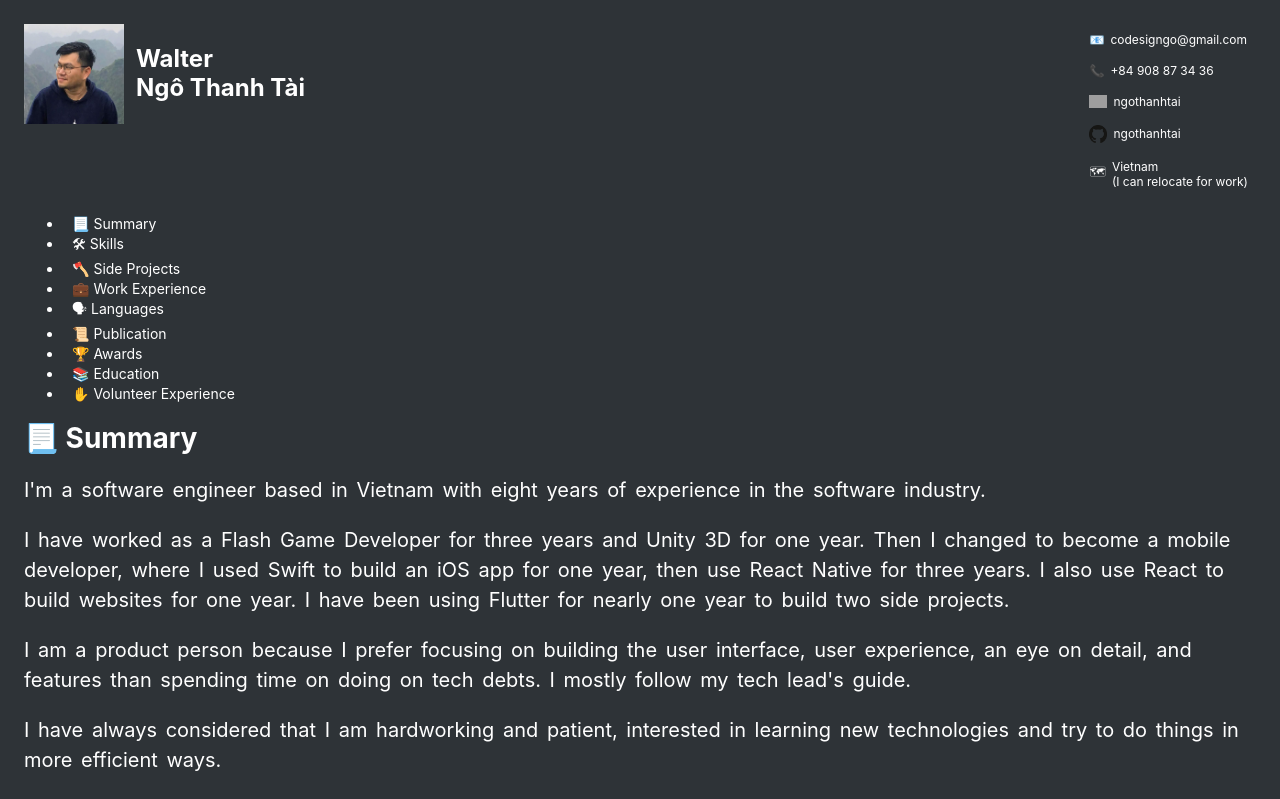
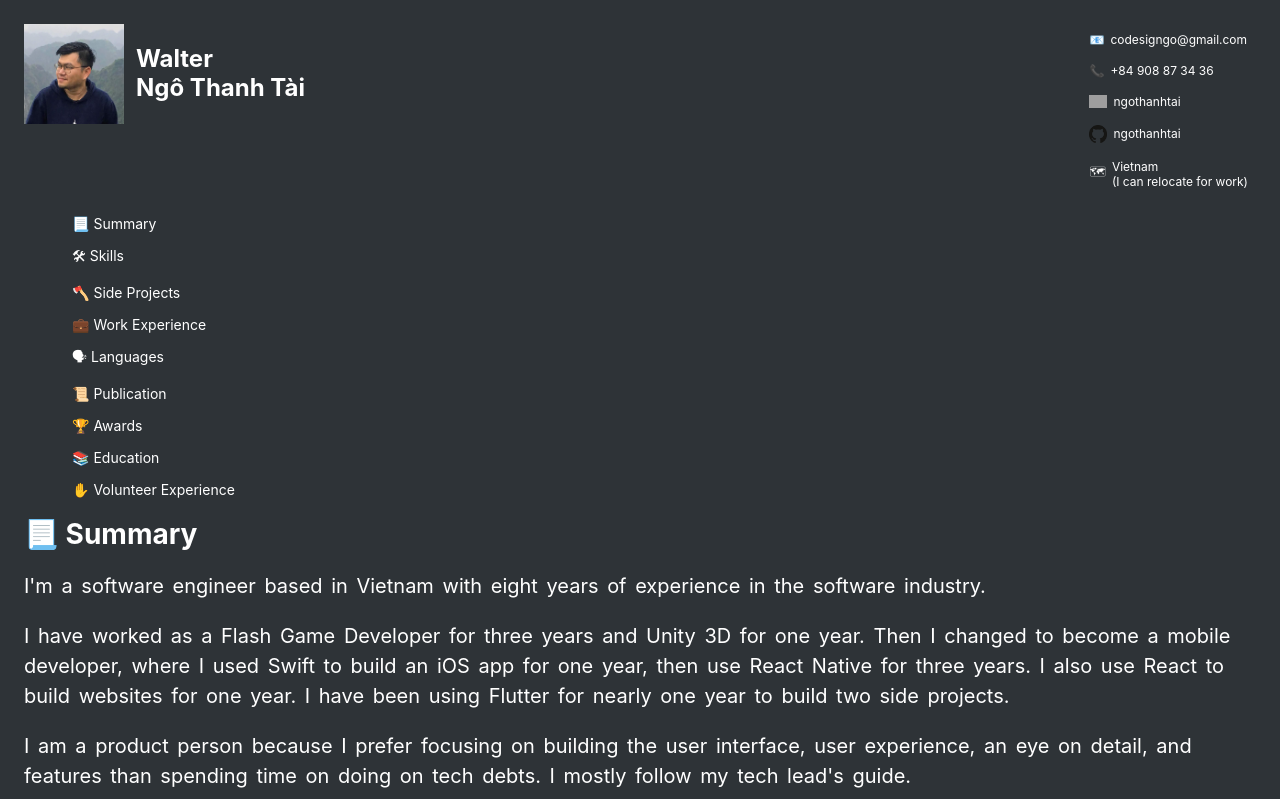
Before and after one commit to ngothanhtai/ngothanhtai.github.io, a React (Create React App) app: page / in a window 1280 px wide. Shown: the top 799 px of the page. Built offline with nearby package versions, Linux system fonts and the light colour scheme; grey boxes are pictures that could not be loaded.

Commit message:
chore: table of contents

```diff
--- /dev/null
+++ b/src/components/TableOfContents/TableOfContents.css
@@ -0,0 +1,7 @@
+ul.tableOfContents {
+  list-style: none;
+}
+
+ul.tableOfContents > li {
+  margin: 12px 0;
+}
--- a/src/components/TableOfContents/TableOfContents.tsx
+++ b/src/components/TableOfContents/TableOfContents.tsx
@@ -1,99 +1,69 @@
 import React from "react";
 import { HashUrl } from "../../utils/constants";
+import "./TableOfContents.css";
 
+const tableOfContentItems = [
+  {
+    hashUrl: HashUrl.summary,
+    icon: "📃",
+    title: "Summary",
+  },
+  {
+    hashUrl: HashUrl.skills,
+    icon: "🛠",
+    title: "Skills",
+  },
+  {
+    hashUrl: HashUrl.sideProjects,
+    icon: "🪓",
+    title: "Side Projects",
+  },
+  {
+    hashUrl: HashUrl.workExperience,
+    icon: "💼",
+    title: "Work Experience",
+  },
+  {
+    hashUrl: HashUrl.languages,
+    icon: "🗣",
+    title: "Languages",
+  },
+  {
+    hashUrl: HashUrl.publication,
+    icon: "📜",
+    title: "Publication",
+  },
+  {
+    hashUrl: HashUrl.awards,
+    icon: "🏆",
+    title: "Awards",
+  },
+  {
+    hashUrl: HashUrl.education,
+    icon: "📚",
+    title: "Education",
+  },
+  {
+    hashUrl: HashUrl.volunteerExperience,
+    icon: "✋",
+    title: "Volunteer Experience",
+  },
+];
 const TableOfContents: React.FC = () => {
   return (
-    <ul>
-      <li>
+    <ul className="tableOfContents">
+      {tableOfContentItems.map(({ hashUrl, icon, title }) => (
+        <li key={hashUrl}>
           <a
-          href={`#${HashUrl.summary}`}
+            href={`#${hashUrl}`}
             className="textDecorationNone highlightOnHover"
           >
-          <span role="img" aria-label="Summary">
-            📃 Summary
+            <span role="img" aria-label={title}>
+              {icon} {title}
             </span>
           </a>
         </li>
-      <li>
-        <a
-          href={`#${HashUrl.skills}`}
-          className="textDecorationNone highlightOnHover"
-        >
-          <span role="img" aria-label="Skills">
-            🛠 Skills
-          </span>
-        </a>
-      </li>
-      <li>
-        <a
-          href={`#${HashUrl.sideProjects}`}
-          className="textDecorationNone highlightOnHover"
-        >
-          <span role="img" aria-label="Side Projects">
-            🪓 Side Projects
-          </span>
-        </a>
-      </li>
-      <li>
-        <a
-          href={`#${HashUrl.workExperience}`}
-          className="textDecorationNone highlightOnHover"
-        >
-          <span role="img" aria-label="Work Experience">
-            💼 Work Experience
-          </span>
-        </a>
-      </li>
-      <li>
-        <a
-          href={`#${HashUrl.languages}`}
-          className="textDecorationNone highlightOnHover"
-        >
-          <span role="img" aria-label="Languages">
-            🗣 Languages
-          </span>
-        </a>
-      </li>
-      <li>
-        <a
-          href={`#${HashUrl.publication}`}
-          className="textDecorationNone highlightOnHover"
-        >
-          <span role="img" aria-label="Publication">
-            📜 Publication
-          </span>
-        </a>
-      </li>
-      <li>
-        <a
-          href={`#${HashUrl.awards}`}
-          className="textDecorationNone highlightOnHover"
-        >
-          <span role="img" aria-label="Awards">
-            🏆 Awards
-          </span>
-        </a>
-      </li>
-      <li>
-        <a
-          href={`#${HashUrl.education}`}
-          className="textDecorationNone highlightOnHover"
-        >
-          <span role="img" aria-label="Education">
-            📚 Education
-          </span>
-        </a>
-      </li>
-      <li>
-        <a
-          href={`#${HashUrl.volunteerExperience}`}
-          className="textDecorationNone highlightOnHover"
-        >
-          <span role="img" aria-label="Volunteer Experience">
-            ✋ Volunteer Experience
-          </span>
-        </a>
-      </li>
+      ))}
     </ul>
   );
 };
```
Lines whose indentation alone changed are shown as unchanged.
